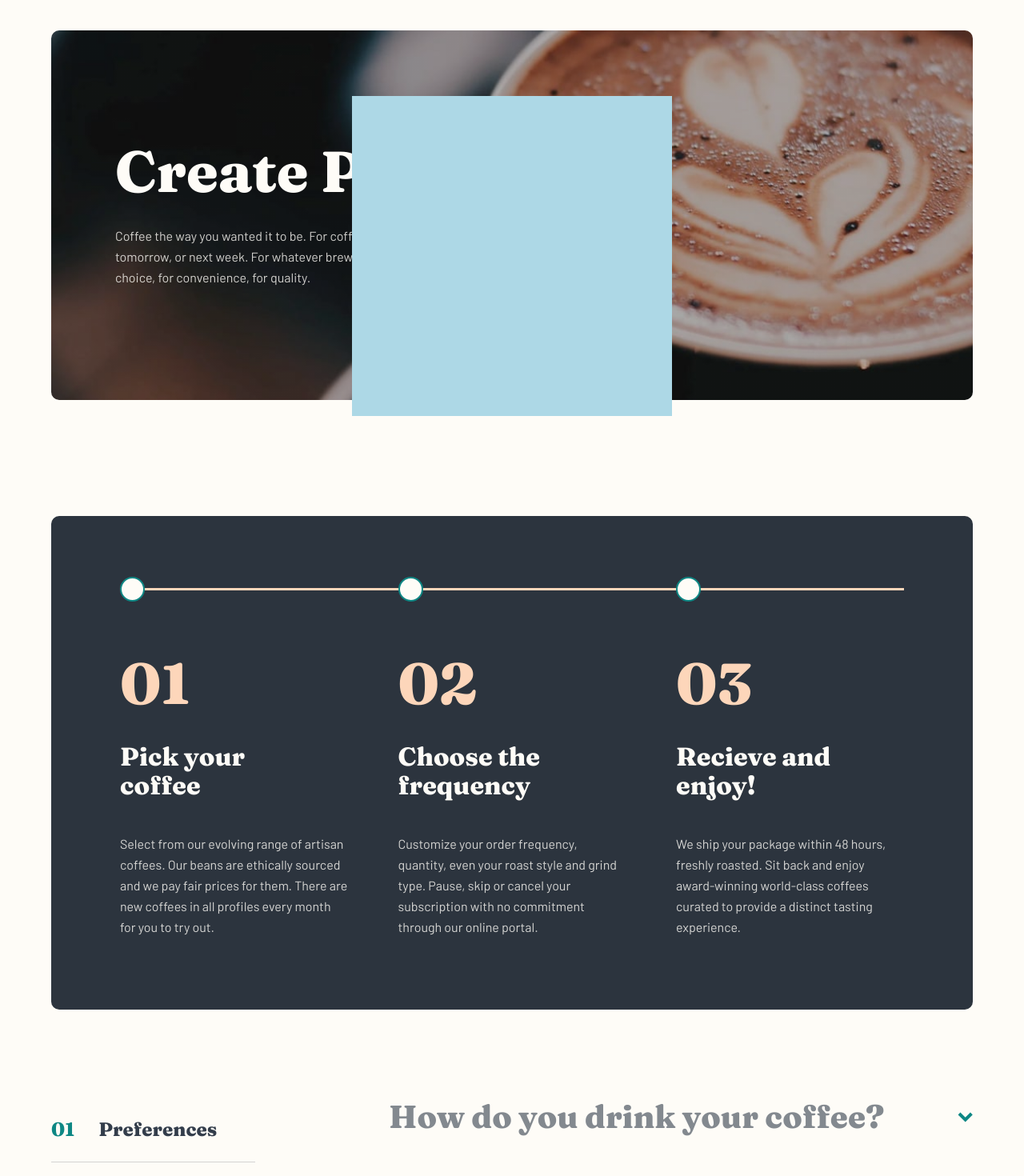
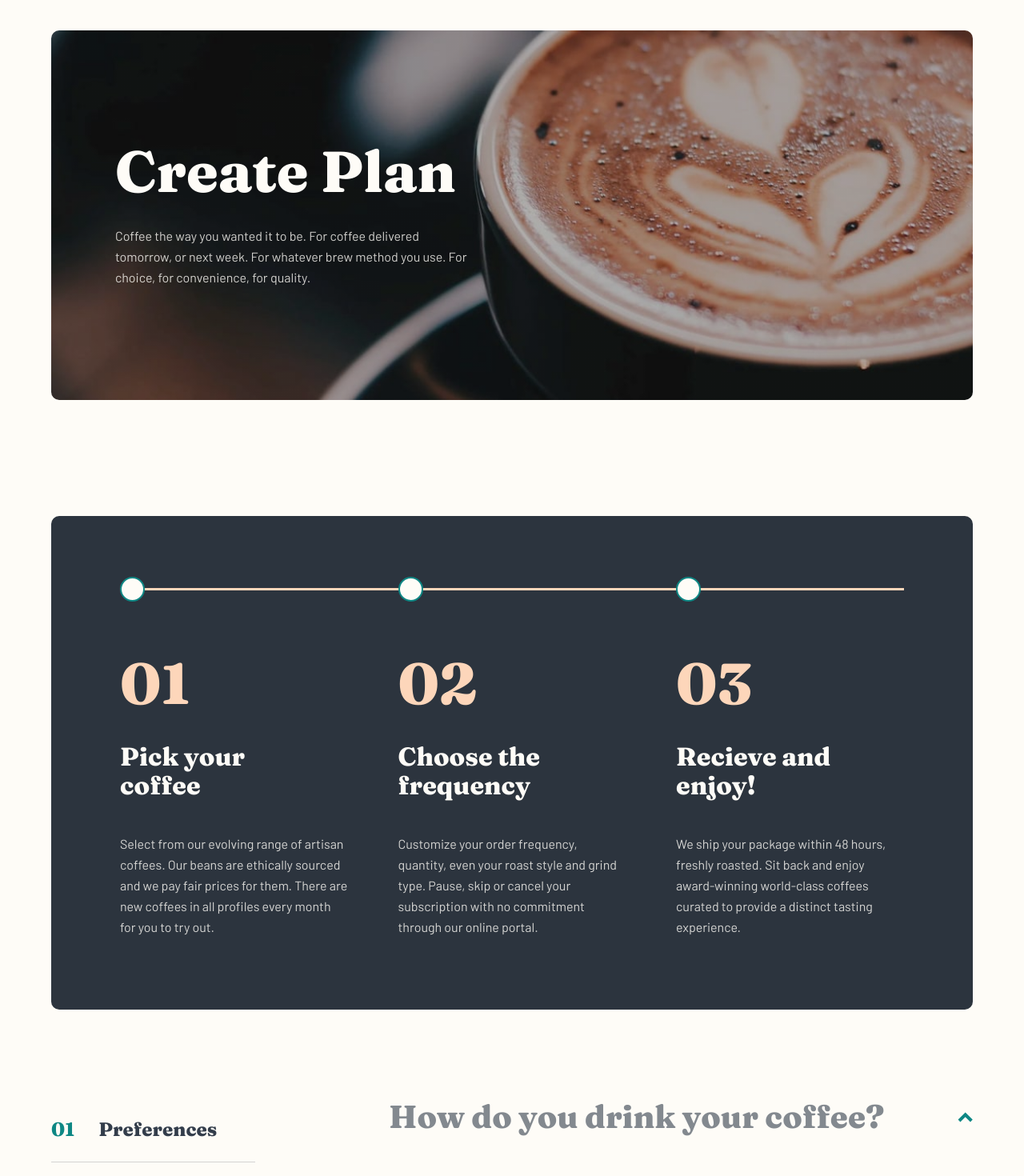
Before and after one commit to AntonCC/coffee-roasters, a React (Create React App) app: page /create-plan in a window 1280 px wide. Shown: the part 80-1550 px from the top of the page at 80% size. Built offline with nearby package versions, Linux system fonts and the light colour scheme.

Commit message:
Beginning work on modal functionality, slight refactoring of create-plan components

```diff
--- a/src/components/button/button.scss
+++ b/src/components/button/button.scss
@@ -14,4 +14,7 @@
   &:hover {
     background: #66D2CF;
   }
+  &.disabled {
+    background: #E2DEDB;
+  }
 }
--- a/src/components/button/button.tsx
+++ b/src/components/button/button.tsx
@@ -1,11 +1,14 @@
 import React from 'react'
 import './button.scss'
 
+interface Props {
+  disabled?: boolean,
+}
 
-const Button: React.FC = ({ children }) => {
+const Button: React.FC<Props> = ({ disabled, children }) => {
   return (
     <>
-      <button className='cta-btn-primary'>
+      <button className={`cta-btn-primary ${disabled ? 'disabled' : ''}`}>
         { children }
       </button>
     </>
--- a/src/components/order-summary-modal/order-summary-modal.scss
+++ b/src/components/order-summary-modal/order-summary-modal.scss
@@ -1,8 +1,8 @@
 .order-summary-modal {
   position: fixed;
-  top: calc(50% - 200px);
-  left: calc(50% - 200px);
-  height: 400px;
-  width: 400px;
+  top: calc(50% - 298px);
+  left: calc(50% - 270px);
+  height: 597px;
+  width: 540px;
   background: lightblue;
 }
--- a/src/components/order-summary/order-summary.tsx
+++ b/src/components/order-summary/order-summary.tsx
@@ -4,19 +4,27 @@ import OrderText from '../order-text/order-text'
 import Button from '../button/button'
 
 interface Props {
-  selectedOptions: Array<{id: number, optionTitle: string}>
+  selectedOptions: Array<{id: number, optionTitle: string}>,
+  openModal: boolean,
+  setOpenModal: (open: boolean) => void
 }
 
-const OrderSummary: React.FC<Props> = ({ selectedOptions }) => {
-  const [optionIds, setOptionIds] = useState<Array<number | undefined>>([])
+const OrderSummary: React.FC<Props> = ({ selectedOptions, openModal, setOpenModal }) => {
+  const [disabled, setDisabled] = useState(true)
 
   useEffect(() => {
-    // const arr: number[] | undefined = []
-    // selectedOptions.forEach(option => {
-    //   arr.push(option.id)
-    // })
-    // setOptionIds(arr)
+    if(selectedOptions.length === 5) {
+      setDisabled(false)
+    } else {
+      setDisabled(true)
+    }
   }, [selectedOptions])
+
+  const handleClick = () => {
+    if(selectedOptions.length === 5) {
+      setOpenModal(true)
+    }
+  }
 
   return (
     <div className='order-summary'>
@@ -31,8 +39,8 @@ const OrderSummary: React.FC<Props> = ({ selectedOptions }) => {
           <OrderText id={5} selectedOptions={selectedOptions} />."
         </h4>
       </div>
-      <div className="cta-btn">
-        <Button>
+      <div className="cta-btn" onClick={handleClick}>
+        <Button disabled={disabled}>
           Create My Plan!
         </Button>
       </div>
--- a/src/components/select-option/select-option.scss
+++ b/src/components/select-option/select-option.scss
@@ -4,6 +4,7 @@
   background: #F4F1EB;
   border-radius: 10px;
   padding: 3.5rem 3rem;
+  cursor: pointer;
   h4 {
     margin-bottom: 2.4rem;
   }
--- a/src/components/subscription-option/subscription-option.scss
+++ b/src/components/subscription-option/subscription-option.scss
@@ -2,12 +2,12 @@
   width: 100%;
   position: relative;
   padding-bottom: 8.8rem;
-  cursor: pointer;
   user-select: none;
   .option-bar {
     height: 48px;
     display: flex;
     align-items: center;
+    cursor: pointer;
     h2 {
       opacity: .6;
       // margin-right: 8rem;
@@ -15,6 +15,12 @@
     svg {
       position: absolute;
       right: 0;
+      transition: all 300ms ease-in-out;
+    }
+    &.open {
+      svg {
+        transform: rotateX(180deg);
+      }
     }
   }
   .drop-down {
--- a/src/components/subscription-options/subscription-options.tsx
+++ b/src/components/subscription-options/subscription-options.tsx
@@ -5,10 +5,17 @@ import SubscriptionSection from '../subscription-section/subscription-section'
 import OrderSummary from '../order-summary/order-summary'
 import { subscriptionSectionInfo, subscriptionOptionInfo } from '../../pages/create-plan/create-plan-info'
 
-const SubscriptionOptions: React.FC = () => {
+interface Props {
+  openModal: boolean,
+  setOpenModal: (open: boolean) => void,
+  selectedOptions: Array<{id: number, optionTitle: string}>,
+  setSelectedOptions: (option: Array<{id: number, optionTitle: string}> ) => void,
+}
+
+const SubscriptionOptions: React.FC<Props> = ({ openModal, setOpenModal, selectedOptions, setSelectedOptions }) => {
   const [activeSectionId, setActiveSectionId] = useState(1)
   const [selectedArray, setSelectedArray] = useState([1])
-  const [selectedOptions, setSelectedOptions] = useState<Array<{id: number, optionTitle: string}>>([])
+
 
   return (
     <div className='subscription-options'>
@@ -39,7 +46,11 @@ const SubscriptionOptions: React.FC = () => {
             />
           ))
         }
-        <OrderSummary selectedOptions={selectedOptions} />
+        <OrderSummary
+          selectedOptions={selectedOptions}
+          openModal={openModal}
+          setOpenModal={setOpenModal}
+        />
       </div>
     </div>
   )
--- a/src/pages/create-plan/create-plan.tsx
+++ b/src/pages/create-plan/create-plan.tsx
@@ -1,4 +1,4 @@
-import React from 'react'
+import React, { useState } from 'react'
 import './create-plan.scss'
 import Banner from '../../components/banner/banner'
 import PlanSteps from '../../components/plan-steps/plan-steps'
@@ -7,12 +7,24 @@ import OrderSummaryModal from '../../components/order-summary-modal/order-summar
 import { bannerInfo } from './create-plan-info'
 
 const CreatePlan: React.FC = () => {
+  const [openModal, setOpenModal] = useState(false)
+  const [selectedOptions, setSelectedOptions] = useState<Array<{id: number, optionTitle: string}>>([])
+
   return (
     <div className='create-plan container'>
       <Banner {...bannerInfo} />
       <PlanSteps inverse />
-      <SubscriptionOptions />
-      <OrderSummaryModal />
+      <SubscriptionOptions
+        openModal={openModal}
+        setOpenModal={setOpenModal}
+        selectedOptions={selectedOptions}
+        setSelectedOptions={setSelectedOptions}
+      />
+      {
+        openModal
+          ? <OrderSummaryModal />
+          : ''
+      }
     </div>
   )
 }
```
Also changed, not shown: src/components/order-summary-modal/order-summary-modal.tsx (line endings or trailing spaces).
